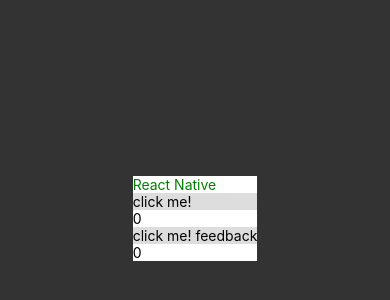
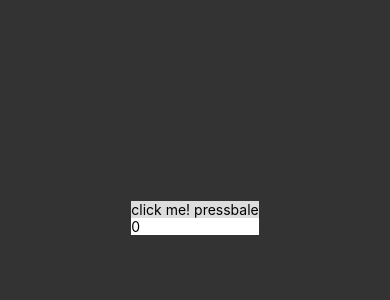
Before and after one commit to P-MBD/reactapp, a React Native app: screen / in a window 390 px wide. Shown: the part 204-504 px from the top of the page. Built offline with nearby package versions, Linux system fonts and the light colour scheme.

Commit message:
19. Pressable

```diff
--- a/screens/HomeScreen.js
+++ b/screens/HomeScreen.js
@@ -1,5 +1,5 @@
 import React, {useState} from 'react';
-import {View,Text,TouchableOpacity,ScrollView,FlatList, LayoutAnimation, VirtualizedList,TouchableHighlight,TouchableWithoutFeedback, } from 'react-native';
+import {View,Text,TouchableOpacity,ScrollView,FlatList, LayoutAnimation, VirtualizedList,TouchableHighlight,TouchableWithoutFeedback,Pressable } from 'react-native';
 const HomeScreen = (props) =>{
     const [changeColor, setChangeColor] = useState(false);
     const [countTouch, setCountTouch] = useState(0);
@@ -95,7 +95,7 @@
                 horizontal
             /> */}
 
-            <TouchableOpacity onPress={() => {
+           {/* <TouchableOpacity onPress={() => {
                 setChangeColor(!changeColor)
             }}
             activeOpacity={0.9}
@@ -131,9 +131,21 @@
             </TouchableWithoutFeedback>
             <View>
                 <Text>{countTouch}</Text>
+            </View>*/}
+
+            <Pressable onPress={() => {
+                setCountTouch(countTouch + 1)
+            }} hitSlop={{top:100}}
+            pressRetentionOffset={{bottom : 100}}
+            >
+
+            <View style={{backgroundColor : '#ddd'}}>
+                    <Text>click me! pressbale</Text>
             </View>
-
-
+            </Pressable>
+            <View>
+                <Text>{countTouch}</Text>
+            </View>
 
 
 
```
